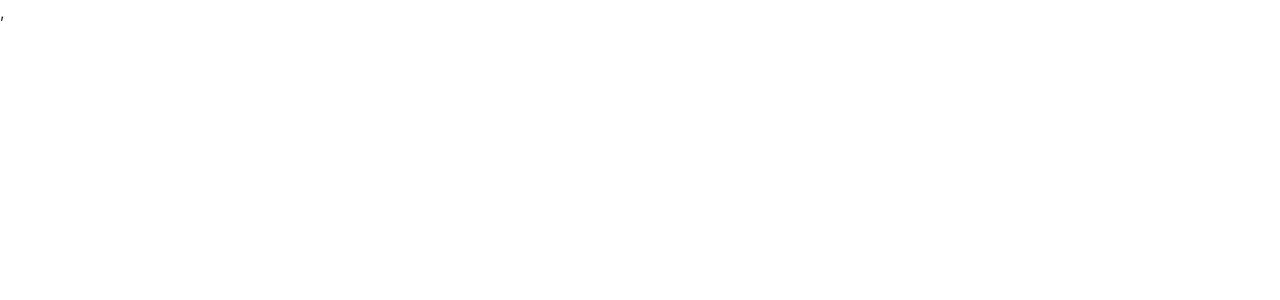
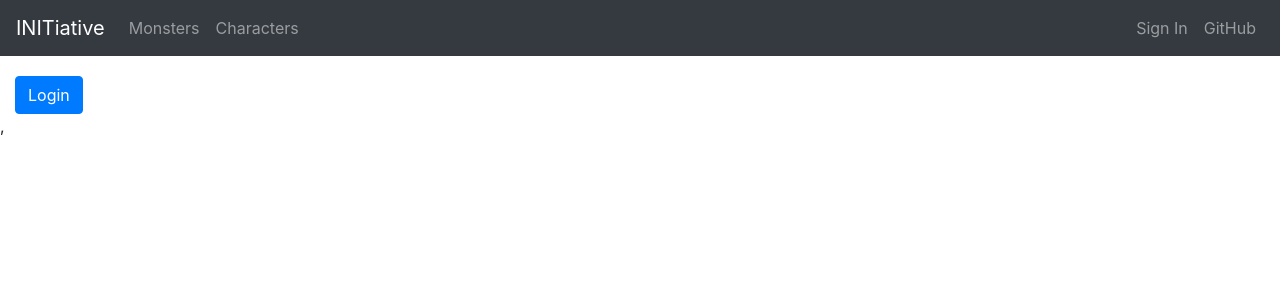
Before and after one commit to tkmalmberg/INITiative_React, a React (Create React App) app in the folder initiative/: page /login in a window 1280 px wide. Shown: the top 300 px of the page. Built offline with nearby package versions, Linux system fonts and the light colour scheme.

Commit message:
Shitty dumbass login

```diff
--- a/initiative/src/App.js
+++ b/initiative/src/App.js
@@ -6,6 +6,7 @@ import MonsterList from './components/MonsterList';
 import MonsterEdit from './components/MonsterEdit';
 import PCList from './components/PCList';
 import PCEdit from './components/PCEdit';
+import Login from './Login';
 
 class App extends Component {
   render() {
@@ -13,6 +14,7 @@ class App extends Component {
       <Router>
         <Switch>
           <Route path='/' exact={true} component={Home}/>
+          <Route path='/login' exact={true} component={Login}/>
           <Route path='/monsters' exact={true} component={MonsterList}/>
           <Route path='/monster/:id' component={MonsterEdit}/>
           <Route path='/pcs' exact={true} component={PCList}/>
--- a/initiative/src/AppNavbar.js
+++ b/initiative/src/AppNavbar.js
@@ -30,10 +30,15 @@ export default class AppNavbar extends Component {
                 </Nav>
                 <Nav className="ml-auto" navbar>
                     <NavItem>
+                        <NavLink href={sessionStorage.getItem("currentUser") ? "/user/5" : "/login"}>
+                            {sessionStorage.getItem("currentUser") ? <span>{sessionStorage.getItem("currentUser")}</span> : <span>Sign In</span>}
+                        </NavLink>
+                    </NavItem>
+                    <NavItem>
                         <NavLink href="https://github.com/tkmalmberg/INITiative_React">GitHub</NavLink>
                     </NavItem>
                 </Nav>
             </Collapse>
-        </Navbar>;
+        </Navbar>
     }
 }
--- /dev/null
+++ b/initiative/src/Login.js
@@ -0,0 +1,31 @@
+import React, { Component } from 'react';
+import { Button, Container} from 'reactstrap';
+import AppNavbar from './AppNavbar';
+import { Link } from 'react-router-dom';
+
+class Login extends Component {
+
+    constructor(props) {
+        super(props);
+        this.handleClick = this.handleClick.bind(this);
+    }
+
+    handleClick(e) {
+        sessionStorage.setItem("currentUser", "Tyler");
+    }
+
+    render() {
+
+        return (
+            <div>
+                <AppNavbar/>
+                <Container fluid>
+                    <div className="float-center">
+                        <Button color="primary" onClick={this.handleClick} tag={Link} to="/">Login</Button>
+                    </div>
+                </Container>
+            </div>
+        )
+    }
+}
+export default Login
--- a/initiative/src/components/Tracker.js
+++ b/initiative/src/components/Tracker.js
@@ -29,7 +29,9 @@ class Tracker extends Component{
         const combatantList = combatants.map(combatant => {
             return <tr key={combatant.id} id="combatant-row">
                 <td style={{whiteSpace: 'nowrap'}}>{combatant.name}</td>
-                <td>{combatant.hitPoints}</td>
+                <td>
+                    {combatant.hitPoints}
+                </td>
             </tr>
         });
 
```
Also changed, not shown: 1 other file (tests, documents, lock files or other folders).
